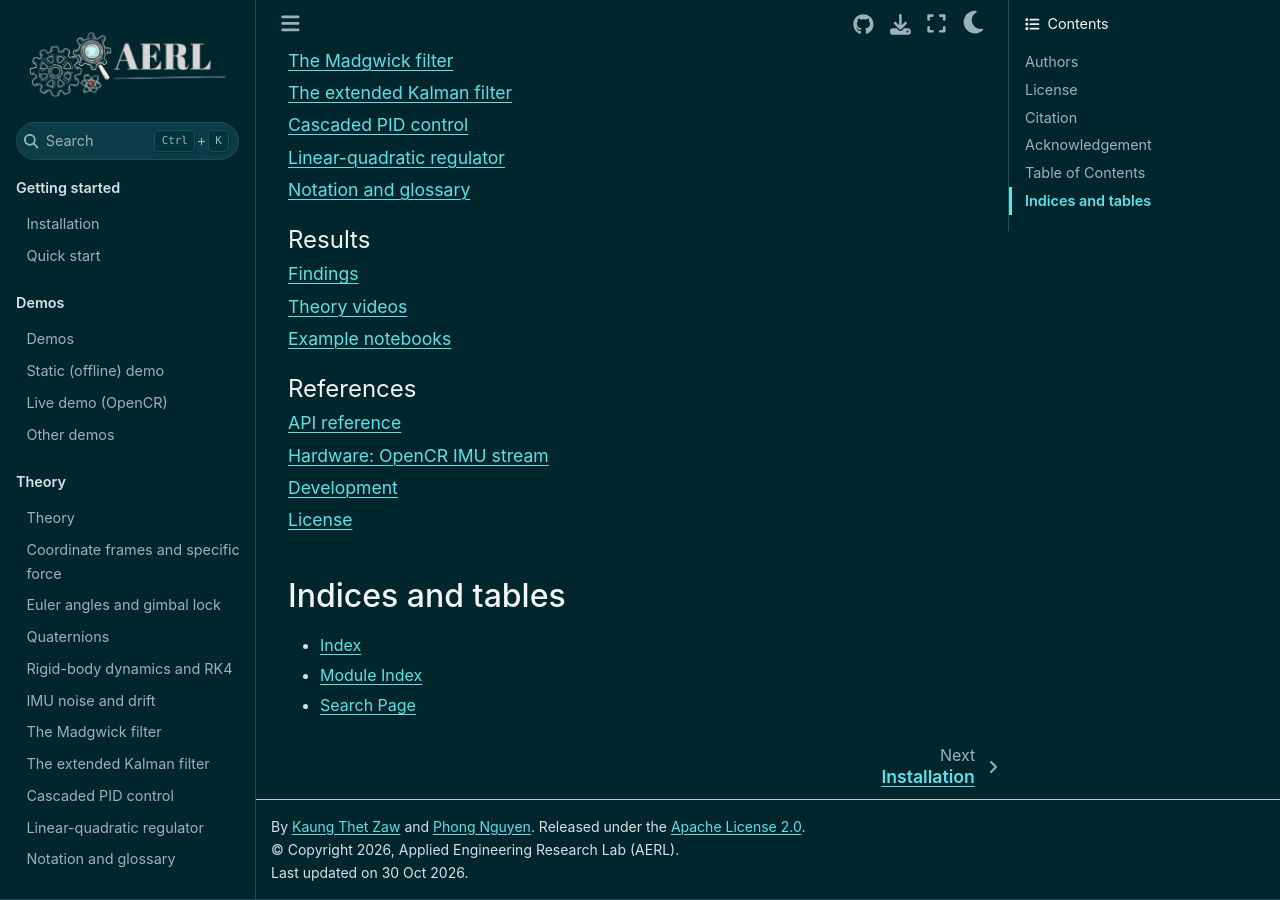
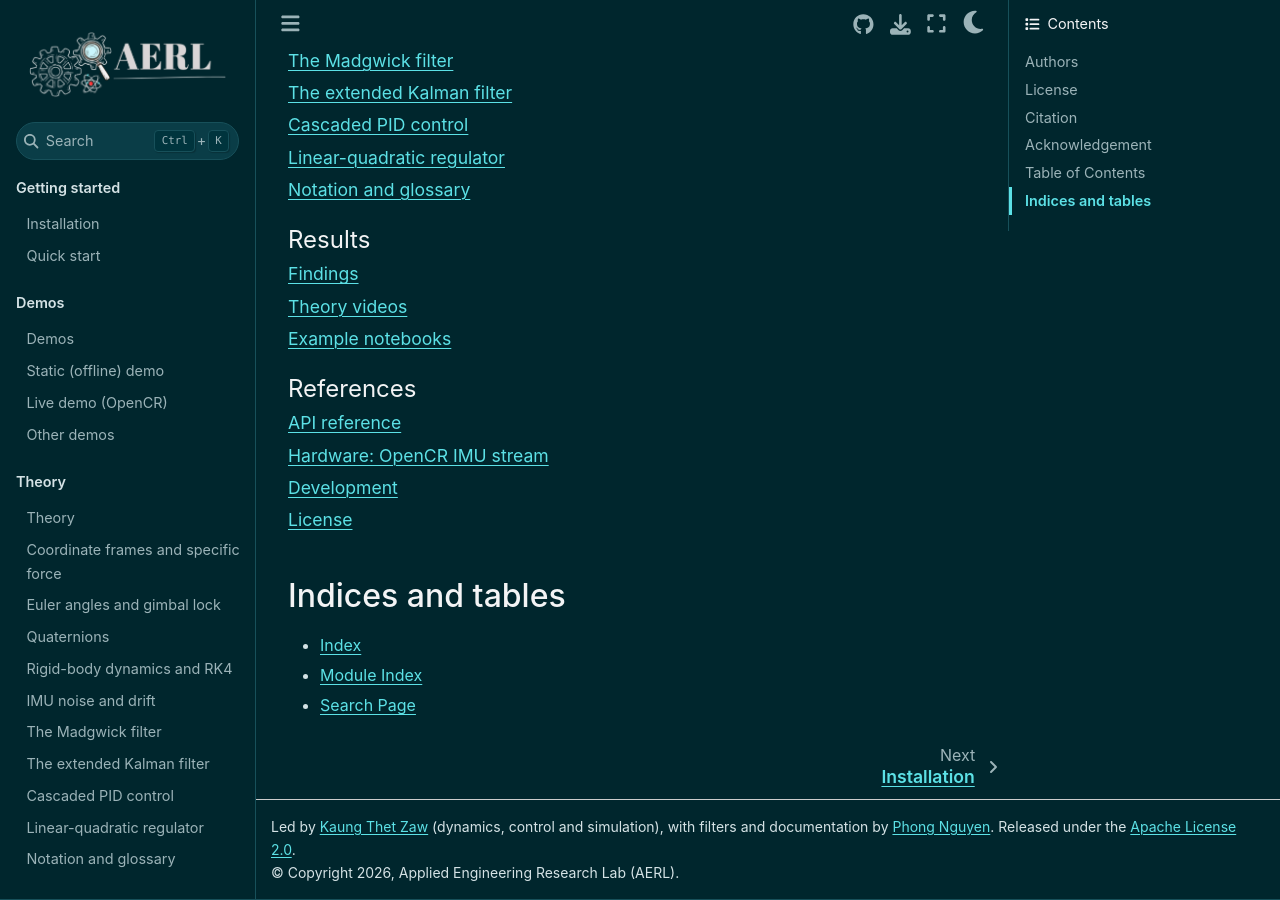
Before and after one commit to aerlab-deanza/Drone_Simulation, a Sphinx documentation site: the page built from docs/index.md, in a window 1280 px wide and 900 px high, scrolled down 3823 px. Built offline with Sphinx 7.4.7 and the Sphinx Book theme 1.1.4, drawn with Linux system fonts in a browser that asks for light colours; pages that are not in the unit, such as notebooks, are missing from menus.

Commit message:
update documentation

```diff
--- a/docs/conf.py
+++ b/docs/conf.py
@@ -86,7 +86,6 @@ html_title = "Drone Simulation"
 html_static_path = ["_static"]
 html_css_files = ["custom.css"]
 html_favicon = "_static/favicon.png"
-html_last_updated_fmt = "%d %b %Y"
 html_context = {"default_mode": "dark"}          # default to dark; readers can switch themes
 html_theme_options = {
     "logo": {
@@ -106,10 +105,11 @@ html_theme_options = {
     "show_navbar_depth": 1,
     "show_toc_level": 2,
     "navigation_with_keys": True,
-    # Footer: linked authors (in order), then copyright, last update, license.
-    "footer_content_items": ["extra-footer", "copyright", "last-updated"],
+    # Footer: authors and their areas, the license, then the copyright.
+    "footer_content_items": ["extra-footer", "copyright"],
     "extra_footer": (
-        "<p>By <a href='https://github.com/RuseaDev'>Kaung Thet Zaw</a> and "
+        "<p>Led by <a href='https://github.com/RuseaDev'>Kaung Thet Zaw</a> "
+        "(dynamics, control and simulation), with filters and documentation by "
         "<a href='https://github.com/AlexDaPiggie'>Phong Nguyen</a>. "
         "Released under the "
         "<a href='https://www.apache.org/licenses/LICENSE-2.0'>Apache License 2.0</a>.</p>"
```
